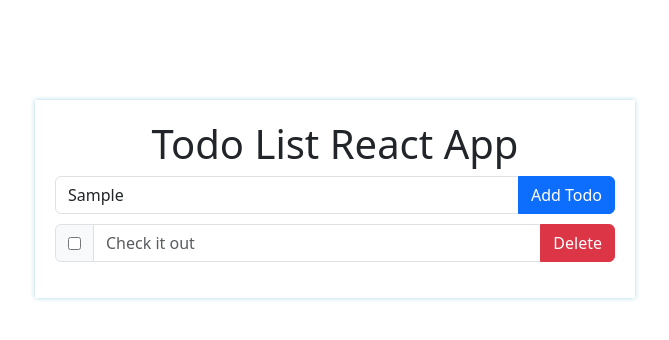
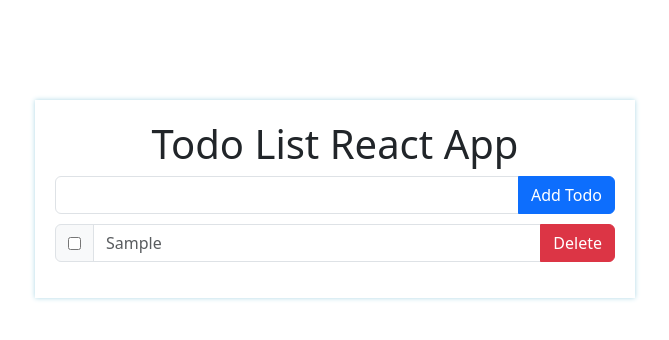
Before and after one commit to agaparkg/react-todo-app-23-9, a React (Create React App) app: page / in a window 1280 px wide. Both pictures are taken after typing "Sample" into the empty fields and a click on the button "Add Todo". Shown: the top 340 px of the page, without its empty margins (305-974 px from the left). Built offline with nearby package versions, Linux system fonts and the light colour scheme.

Commit message:
new changes

```diff
--- a/package.json
+++ b/package.json
@@ -11,6 +11,7 @@
     "react-dom": "^18.2.0",
     "react-scripts": "5.0.1",
     "reactstrap": "^9.2.1",
+    "uuid": "^9.0.1",
     "web-vitals": "^2.1.4"
   },
   "scripts": {
--- a/src/App.js
+++ b/src/App.js
@@ -1,4 +1,3 @@
-import { Button, InputGroup, Input, List, InputGroupText } from "reactstrap";
 import "./App.css";
 import TodoList from "./components/TodoList";
 
--- a/src/components/SingleTodo.js
+++ b/src/components/SingleTodo.js
@@ -3,16 +3,24 @@ import { Button, InputGroup, Input, InputGroupText } from "reactstrap";
 
 export default class SingleTodo extends Component {
   render() {
+    // console.log(this.props);
+    const {
+      todo: { text, id, complete },
+    } = this.props;
+    const completed = complete ? "cross" : "";
     return (
       <InputGroup style={{ marginBottom: "2px" }}>
         <InputGroupText>
           <Input
+            onClick={(e) => {
+              console.log(e.target.checked);
+            }}
             addon
             aria-label="Checkbox for following text input"
             type="checkbox"
           />
         </InputGroupText>
-        <Input placeholder="Check it out" />
+        <Input className={completed} placeholder={text} />
         <Button color="danger">Delete</Button>
       </InputGroup>
     );
--- a/src/components/TodoList.js
+++ b/src/components/TodoList.js
@@ -1,19 +1,63 @@
 import React, { Component } from "react";
 import { Button, InputGroup, Input, List } from "reactstrap";
 import SingleTodo from "./SingleTodo";
+import { v4 as uuidv4 } from "uuid";
+
+const localStorageTodos = JSON.parse(localStorage.getItem("todos"));
+const initialTodos = localStorageTodos != null ? localStorageTodos : [];
 
 export default class TodoList extends Component {
+  constructor() {
+    super();
+    this.state = {
+      todos: initialTodos,
+      newTodoInput: "",
+    };
+  }
+
+  handleInputChange = (event) => {
+    this.setState({ newTodoInput: event.target.value });
+  };
+
+  handleAddTodo = () => {
+    const { todos, newTodoInput } = this.state;
+    // const newTodos = JSON.parse(JSON.stringify(todos));
+    // const newTodos = todos.map((todo) => {
+    //   return { ...todo };
+    // });
+    const newTodos = todos.map((todo) => ({ ...todo }));
+
+    if (newTodoInput.trim() !== "") {
+      const newTodo = {
+        id: uuidv4(),
+        text: newTodoInput,
+        complete: false,
+      };
+
+      newTodos.push(newTodo);
+    } else {
+      alert("Please type a todo text");
+    }
+
+    this.setState({ todos: newTodos, newTodoInput: "" });
+  };
+
   render() {
+    const { todos, newTodoInput } = this.state;
     return (
       <>
         <h1>Todo List React App</h1>
         <InputGroup>
-          <Input />
-          <Button color="primary">Add Todo</Button>
+          <Input onChange={this.handleInputChange} value={newTodoInput} />
+          <Button onClick={this.handleAddTodo} color="primary">
+            Add Todo
+          </Button>
         </InputGroup>
         <main>
           <List style={{ padding: "0" }}>
-            <SingleTodo />
+            {todos.map((todo) => {
+              return <SingleTodo key={todo.id} todo={todo} />;
+            })}
           </List>
         </main>
       </>
```
Also changed, not shown: 1 other file (tests, documents, lock files or other folders).
